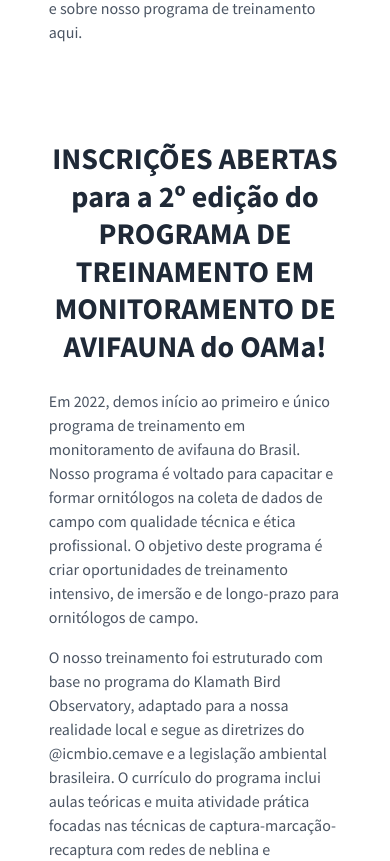
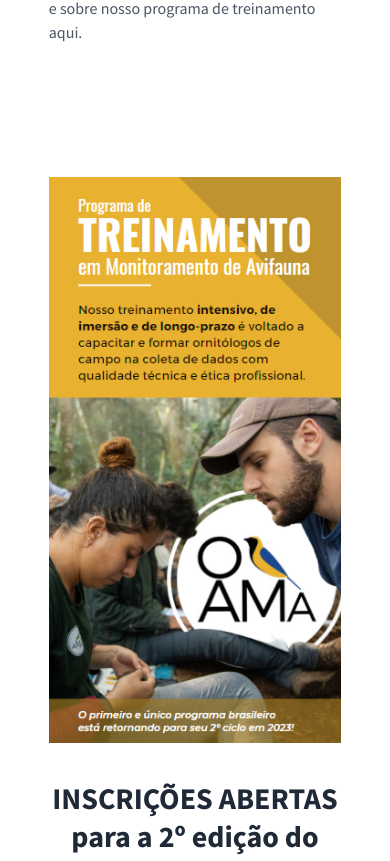
Before and after one commit to pedrovrima/oama-website, a Next.js app: page /treinamento-cursos in a window 390 px wide. Shown: the part 1118-1979 px from the top of the page. Built offline with nearby package versions, Linux system fonts and the light colour scheme; what tailwindcss-typography would draw is missing.

Commit message:
add youtube and mobile iamge

```diff
--- a/_includes/footer.js
+++ b/_includes/footer.js
@@ -4,6 +4,7 @@
   AiOutlineFacebook,
   AiOutlineInstagram,
   AiOutlineWhatsApp,
+  AiOutlineYoutube,
 } from "react-icons/ai";
 
 export default function Footer() {
@@ -35,6 +36,14 @@
                 ></AiOutlineInstagram>{" "}
               </a>
             </div>
+            <div className="m-2">
+              <a
+                target="_blank"
+                href="https://www.youtube.com/channel/UCzLcpYmPb1DR524wXb0CvHA"
+              >
+                <AiOutlineYoutube color="white" size={30}></AiOutlineYoutube>{" "}
+              </a>
+            </div>
             <div className="cursor-pointer m-2">
               <Link passHref href="/whatsapp">
                 <a target="_blank">
--- a/pages/treinamento-cursos/index.jsx
+++ b/pages/treinamento-cursos/index.jsx
@@ -71,6 +71,15 @@
                 layout="fill"
               />
             </div>
+            <div className=" sm:hidden relative w-full h-medium">
+              <Image
+                objectFit="contain"
+                // width={100}
+                // height={100}
+                src="/treinamento-cursos/1-mobile.png"
+                layout="fill"
+              />
+            </div>
             <h2 className="w-full mb-6 text-3xl font-bold leading-tight text-center text-gray-800">
               INSCRIÇÕES ABERTAS para a 2º edição do PROGRAMA DE TREINAMENTO EM
               MONITORAMENTO DE AVIFAUNA do OAMa!
@@ -125,6 +134,15 @@
                   // width={100}
                   // height={100}
                   src="/treinamento-cursos/2.png"
+                  layout="fill"
+                />
+              </div>
+              <div className=" sm:hidden relative w-full h-medium">
+                <Image
+                  objectFit="contain"
+                  // width={100}
+                  // height={100}
+                  src="/treinamento-cursos/2-mobile.png"
                   layout="fill"
                 />
               </div>
```
Also changed, not shown: public/treinamento-cursos/1-mobile.png (added), public/treinamento-cursos/2-mobile.png (added).
